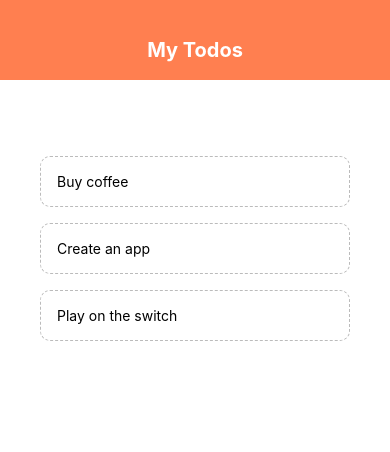
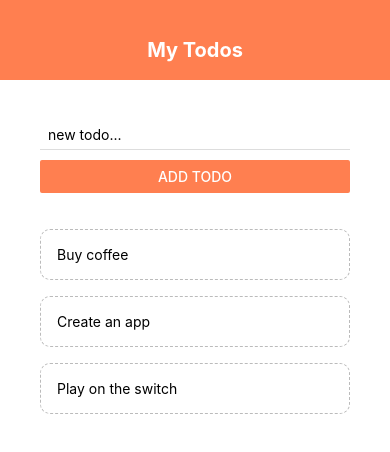
Before and after one commit to sir-radar/react-native-todo-app, a React Native app: screen / in a window 390 px wide. Shown: the top 452 px of the page. Built offline with nearby package versions, Linux system fonts and the light colour scheme.

Commit message:
added addTodos component

```diff
--- a/App.js
+++ b/App.js
@@ -1,9 +1,10 @@
 import React, {useState} from 'react';
-import { StyleSheet, Text, View, FlatList } from 'react-native';
+import { StyleSheet, View, FlatList } from 'react-native';
 
 //components
 import Header from './components/header';
 import TodoItem from './components/todoItem';
+import AddTodo from './components/addTodo';
 
 export default function App() {
   const [todos, setTodos] = useState([
@@ -17,11 +18,18 @@ export default function App() {
       return prevTodos.filter(todo => todo.key != key)
     })
   }
+
+  const submitHandler = (val) => {
+    setTodos((prevTodos) => {
+      return [{text:val, key: Math.random().toString()},...prevTodos]
+    })
+  }
+
   return (
     <View style={styles.container}>
       <Header/>
       <View style={styles.content}>
-        {/* todo form */}
+        <AddTodo submitHandler={submitHandler}/>
         <View style={styles.list}>
           <FlatList
             data={todos}
--- /dev/null
+++ b/components/addTodo.js
@@ -0,0 +1,29 @@
+import React, {useState} from 'react';
+import { StyleSheet, View, TextInput, Button } from 'react-native';
+
+export default function AddTodo({submitHandler}){
+
+  const [todo, setTodo] = useState('');
+
+  return(
+    <View>
+      <TextInput
+        style={styles.input}
+        placeholder='new todo...'
+        onChangeText={(val) => setTodo(val)}
+      />
+      <Button onPress={()=> submitHandler(todo)} title='add todo' color='coral'/>
+    </View>
+  )
+}
+
+
+const styles = StyleSheet.create({
+  input:{
+    marginBottom: 10,
+    paddingHorizontal: 8,
+    paddingVertical: 6,
+    borderBottomWidth: 1,
+    borderBottomColor: '#ddd'
+  }
+})
--- a/components/todoItem.js
+++ b/components/todoItem.js
@@ -1,5 +1,5 @@
 import React from 'react';
-import { StyleSheet, Text, View, TouchableOpacity } from 'react-native';
+import { StyleSheet, Text, TouchableOpacity } from 'react-native';
 
 
 export default function TodoItem({item, pressHandler}){
```
